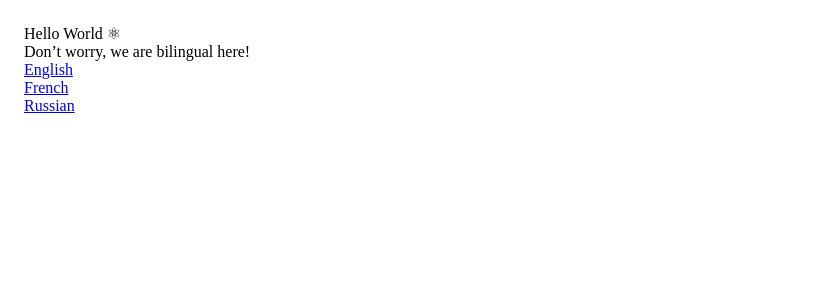
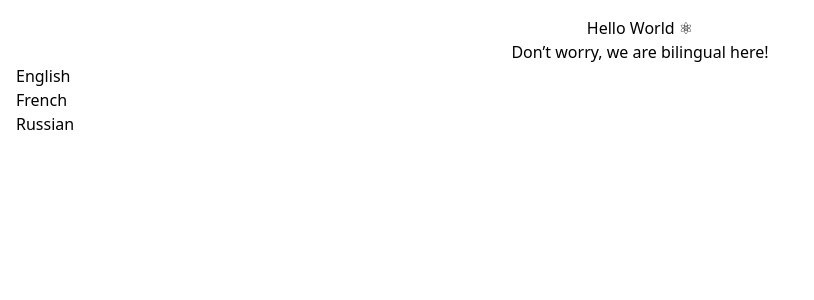
Before and after one commit to DNL-Z/translate-app, a Next.js app: page / in a window 1280 px wide. Shown: the top 300 px of the page, without its empty margins (0-814 px from the left). Built offline with nearby package versions, Linux system fonts and the light colour scheme.

Commit message:
:wrench: tailwindcss working

```diff
--- a/app/layout.tsx
+++ b/app/layout.tsx
@@ -1,6 +1,8 @@
 import React from 'react'
 
 import type { Metadata } from 'next'
+
+import '@styles/globals.css'
 
 export const metadata: Metadata = {
   title: 'Translate App',
--- a/app/page.tsx
+++ b/app/page.tsx
@@ -5,7 +5,7 @@
 export default function Home() {
   return (
     <div>
-      <div className="flex flex-col">
+      <div className="flex flex-col items-center">
         <div>Hello World ⚛︎</div>
         <div>Don’t worry, we are bilingual here!</div>
       </div>
```
